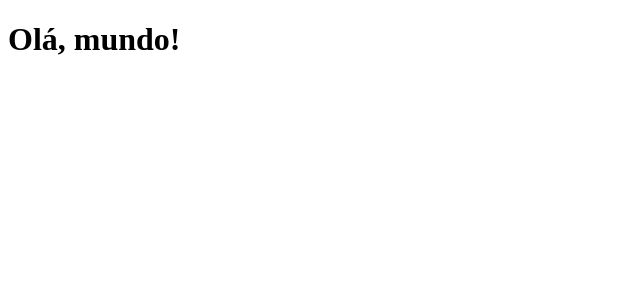
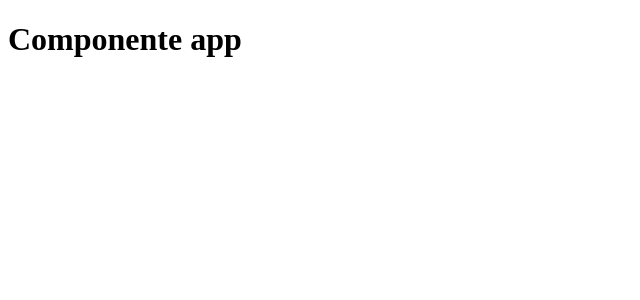
Before and after one commit to thiagocrux/jstack, a React app in the folder react-fundamentos/: page / in a window 1280 px wide. Shown: the top 300 px of the page, without its empty margins (0-640 px from the left). Built offline with nearby package versions, Linux system fonts and the light colour scheme.

Commit message:
feat: create app component

```diff
--- /dev/null
+++ b/react-fundamentos/src/App.js
@@ -0,0 +1,7 @@
+import React from "react";
+
+function App() {
+  return <h1>Componente app</h1>;
+}
+
+export default App;
--- a/react-fundamentos/src/index.js
+++ b/react-fundamentos/src/index.js
@@ -1,8 +1,10 @@
 import React from "react";
 import { createRoot } from "react-dom/client";
+
+import App from "./App";
 
 /*  NOTE: This section of the course is not working for the versions installed,
  *  the refered documentation was https://react.dev/reference/react-dom/client/createRoot.
  */
 const root = createRoot(document.getElementById("root"));
-root.render(<h1>Olá, mundo!</h1>);
+root.render(<App />);
```
